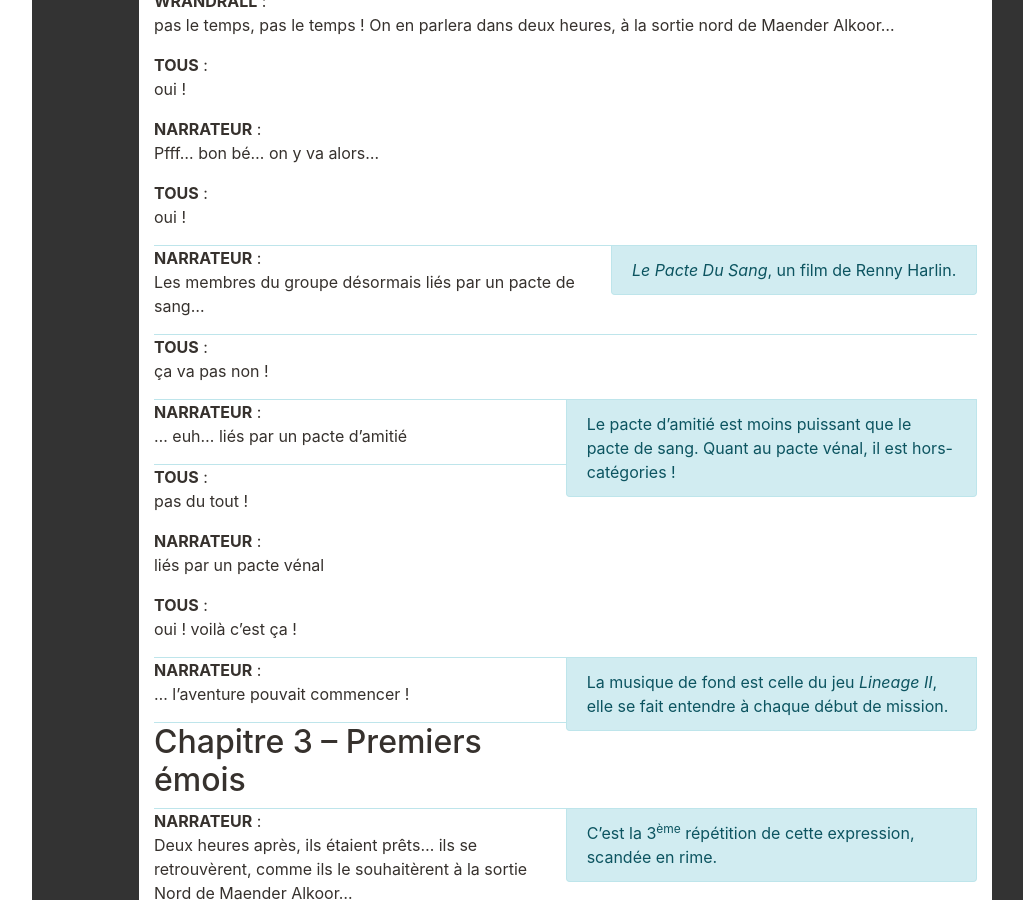
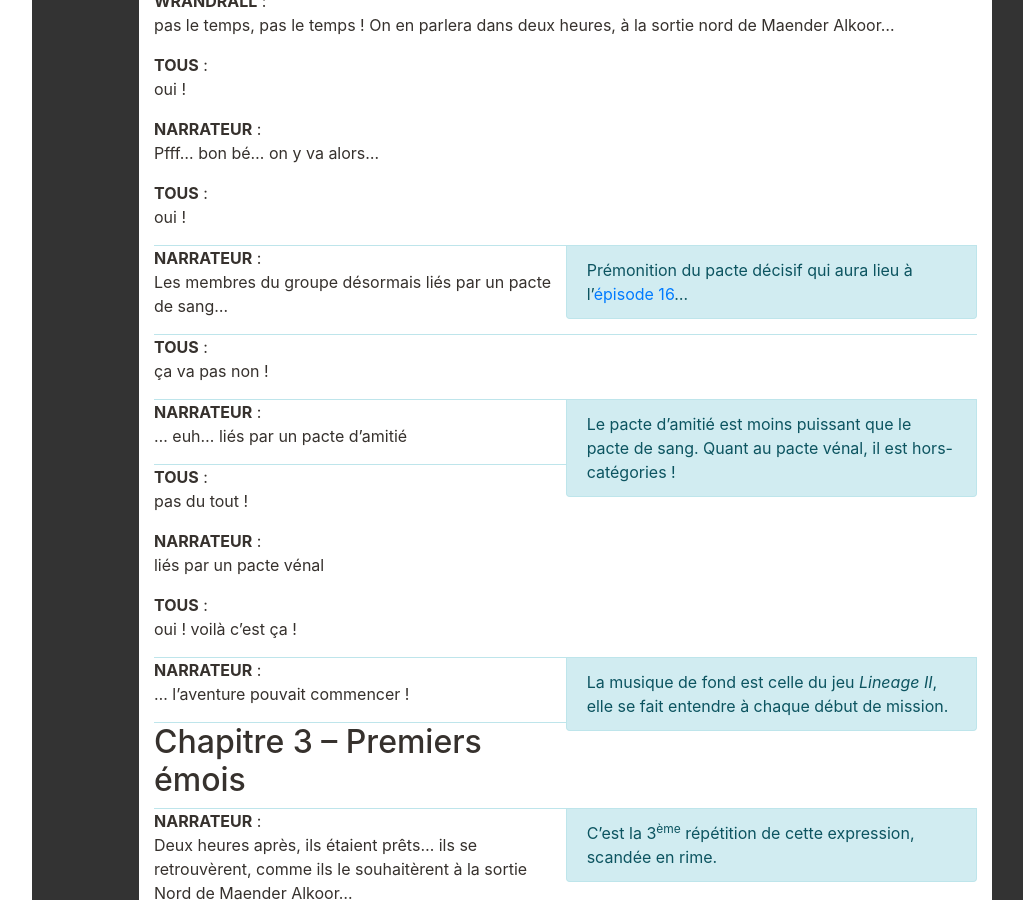
Before and after one commit to Neamar/sagas-mp3, a Jekyll site: the page built from Reflets/Reflets-1.html, in a window 1280 px wide and 900 px high, scrolled down 20999 px. Shown: the whole window, without its empty margins (181-1204 px from the left). Built offline with Jekyll 4.4.1, drawn with Linux system fonts in a browser that asks for light colours; comment, search, counter and statistics services are not loaded.

Commit message:
Correction REF narrateur pacte sang
Le film "Le Pacte du Sang" date de 2006 alors que Reflets d'Acide a commencé en 2004. Impossible donc qu'il s'agisse d'une référence à ce film. En revanche, c'est aussi le nom d'un roman de Dominique Rocher paru en 1970 (qui n'a rien à voir avec le film). C'est aussi et surtout une prémonition de ce qui se passera dans l'épisode 16.

```diff
--- a/Reflets/Reflets-1.html
+++ b/Reflets/Reflets-1.html
@@ -323,7 +323,7 @@ WRANDRALL : pas le temps, pas le temps ! On en parlera dans deux heures, à la s
 TOUS : oui !
 NARRATEUR : Pfff... bon bé... on y va alors...
 TOUS : oui !
-NARRATEUR : Les membres du groupe désormais liés par un pacte de sang...REF:*Le Pacte Du Sang*, un film de Renny Harlin.
+NARRATEUR : Les membres du groupe désormais liés par un pacte de sang...REF:Prémonition du pacte décisif qui aura lieu à l'épisode 16...
 TOUS : ça va pas non !
 NARRATEUR : ... euh... liés par un pacte d'amitiéREF:Le pacte d'amitié est moins puissant que le pacte de sang. Quant au pacte vénal, il est hors-catégories !
 TOUS : pas du tout !
```
